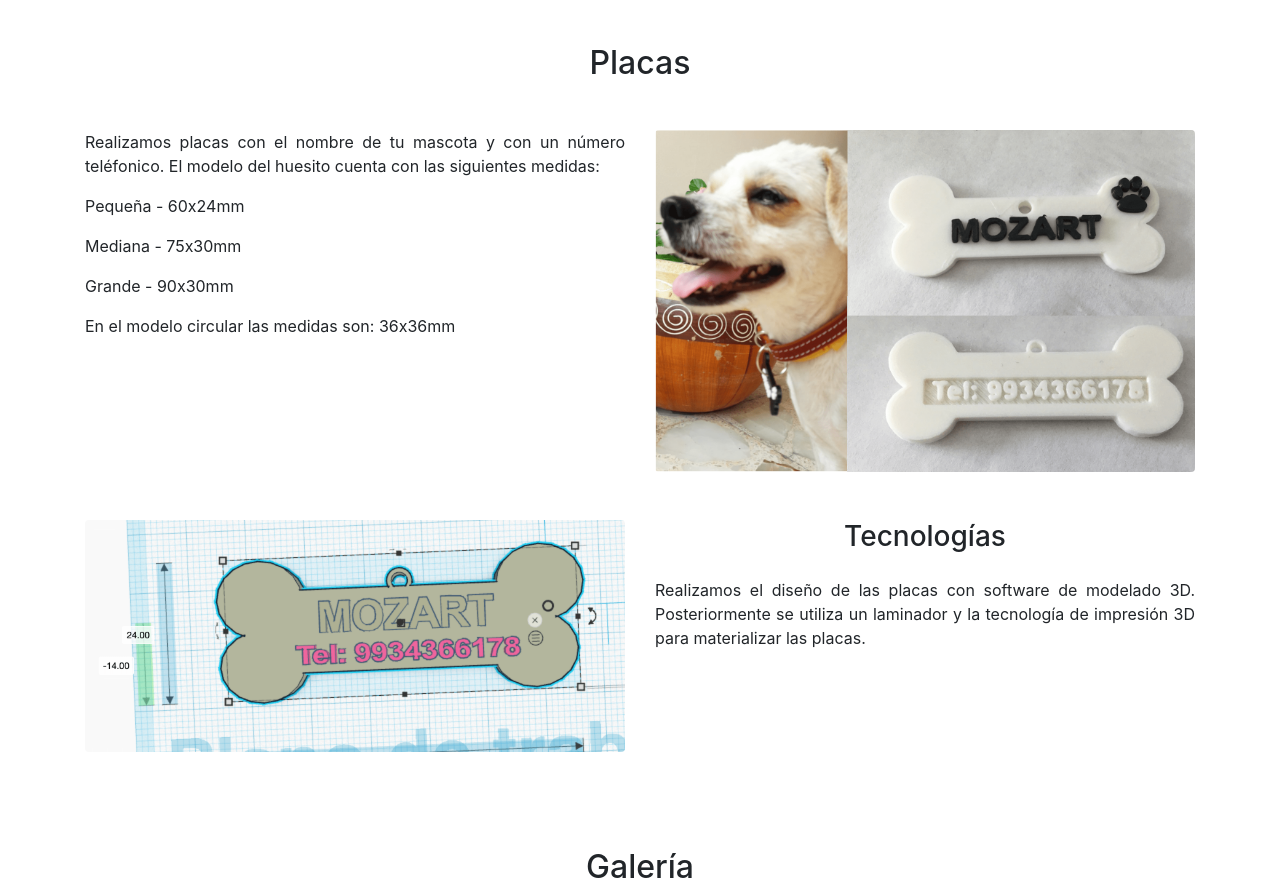
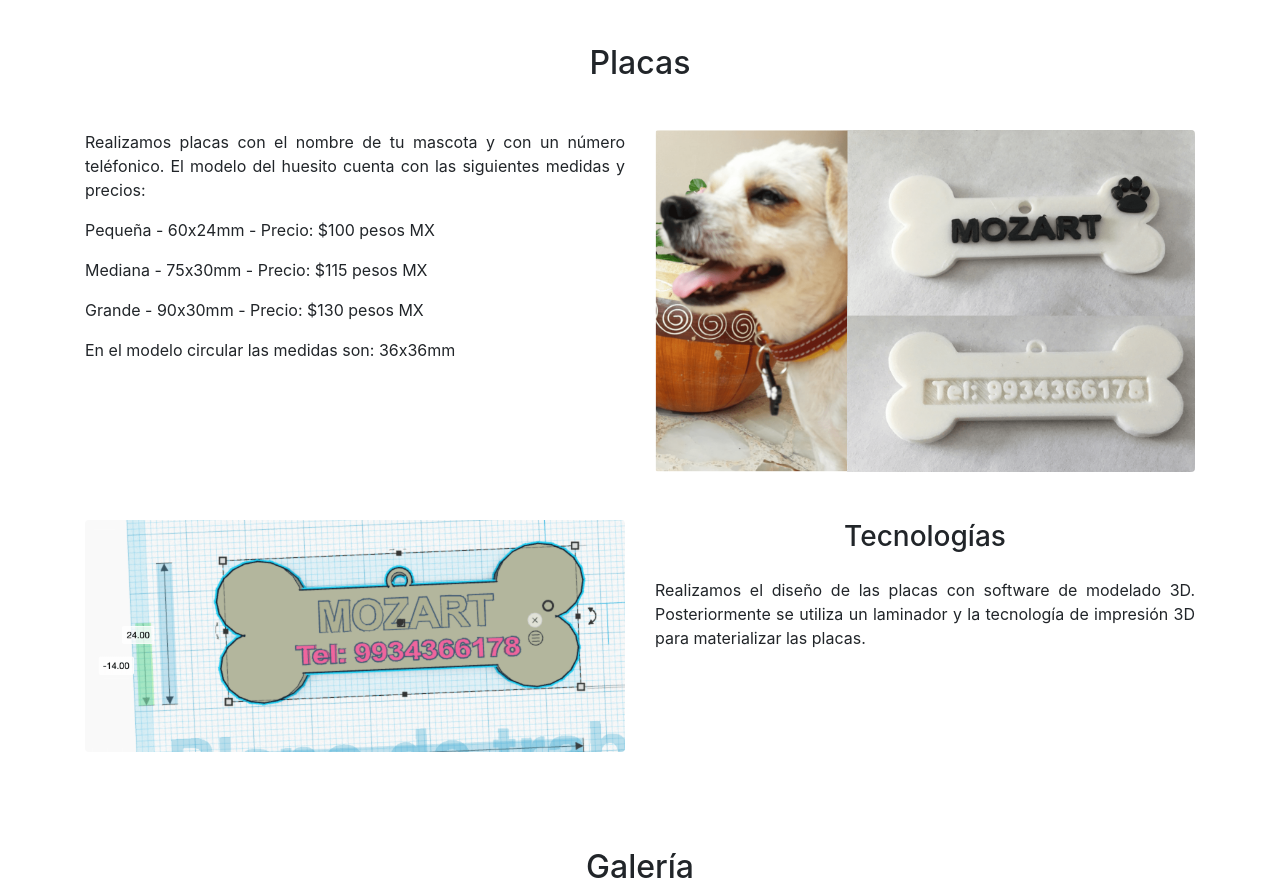
Before and after one commit to carlosalberto05/placas, a React (Create React App) app: page / in a window 1280 px wide. Shown: the part 780-1672 px from the top of the page. Built offline with nearby package versions, Linux system fonts and the light colour scheme.

Commit message:
Se agregaron nuevos datos del precio de las placas

```diff
--- a/src/components/main/Products.js
+++ b/src/components/main/Products.js
@@ -18,12 +18,18 @@ export const Products = () => {
               <p className="text-justify">
                 Realizamos placas con el nombre de tu mascota y con un número
                 teléfonico. El modelo del huesito cuenta con las siguientes
-                medidas:
+                medidas y precios:
               </p>
 
-              <p className="text-justify ">Pequeña - 60x24mm</p>
-              <p className="text-justify">Mediana - 75x30mm</p>
-              <p className="text-justify ">Grande - 90x30mm</p>
+              <p className="text-justify ">
+                Pequeña - 60x24mm - Precio: $100 pesos MX
+              </p>
+              <p className="text-justify">
+                Mediana - 75x30mm - Precio: $115 pesos MX
+              </p>
+              <p className="text-justify ">
+                Grande - 90x30mm - Precio: $130 pesos MX
+              </p>
               <p className="text-justify">
                 En el modelo circular las medidas son: 36x36mm
               </p>
```
